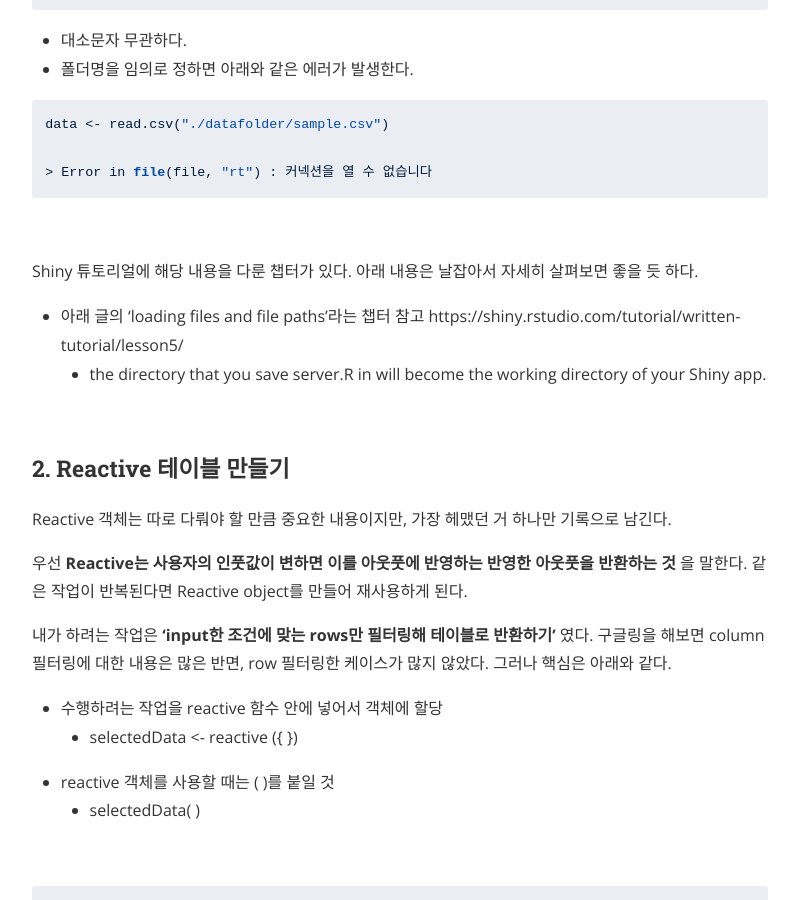
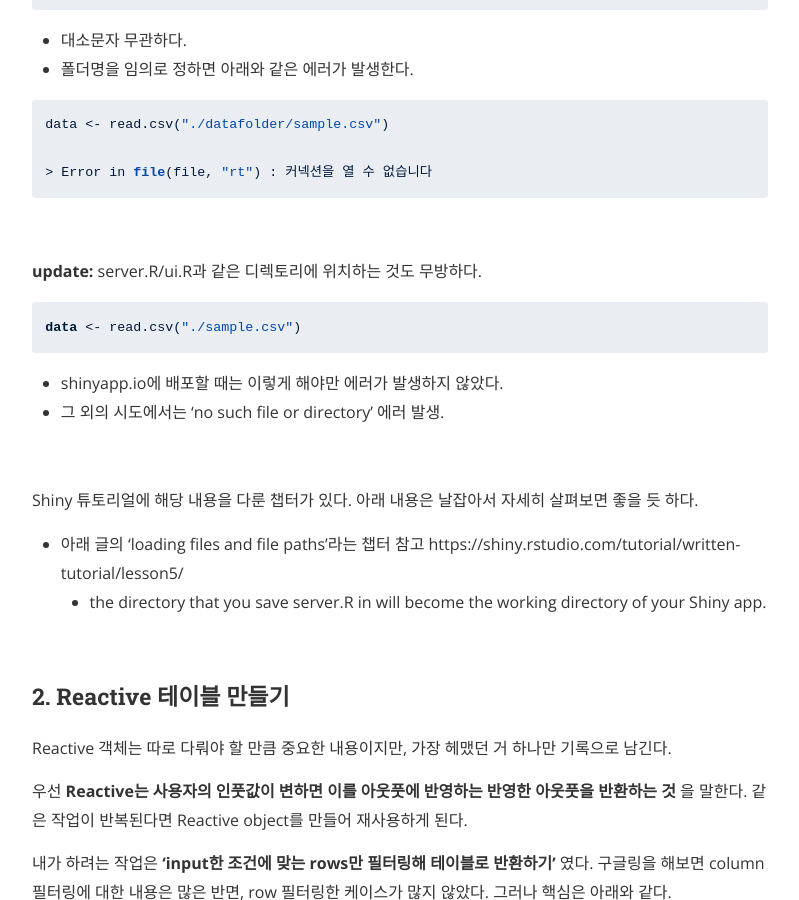
Before and after one commit to JessyMin/jessymin.github.io, a Jekyll site: the page built from _posts/2018-07-31-make-portfolio-with-r-shiny-2.md, in a window 1280 px wide and 900 px high, scrolled down 2145 px. Shown: the whole window, without its empty margins (240-1039 px from the left). Built offline with Jekyll 4.4.1, drawn with Linux system fonts in a browser that asks for light colours; nearby versions of some CDN libraries.

Commit message:
[add] read.csv 파일위치

````diff
--- a/_posts/2018-07-31-make-portfolio-with-r-shiny-2.md
+++ b/_posts/2018-07-31-make-portfolio-with-r-shiny-2.md
@@ -94,6 +94,18 @@ data <- read.csv("./datafolder/sample.csv")
 
 <br>
 
+
+__update:__
+server.R/ui.R과 같은 디렉토리에 위치하는 것도 무방하다.
+
+```r
+data <- read.csv("./sample.csv")
+```
+* shinyapp.io에 배포할 때는 이렇게 해야만 에러가 발생하지 않았다.
+* 그 외의 시도에서는 'no such file or directory' 에러 발생.
+
+<br>
+
 Shiny 튜토리얼에 해당 내용을 다룬 챕터가 있다. 아래 내용은 날잡아서 자세히 살펴보면 좋을 듯 하다.
 
 * 아래 글의 'loading files and file paths'라는 챕터 참고
````
